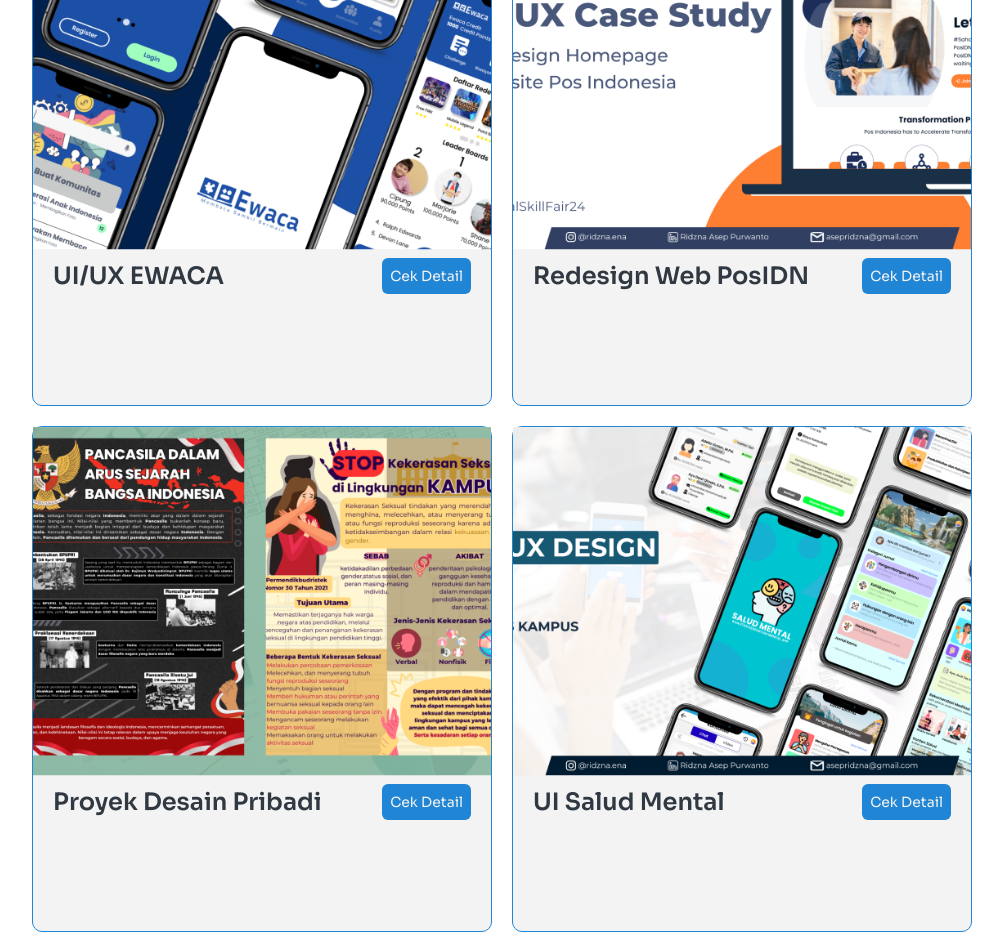
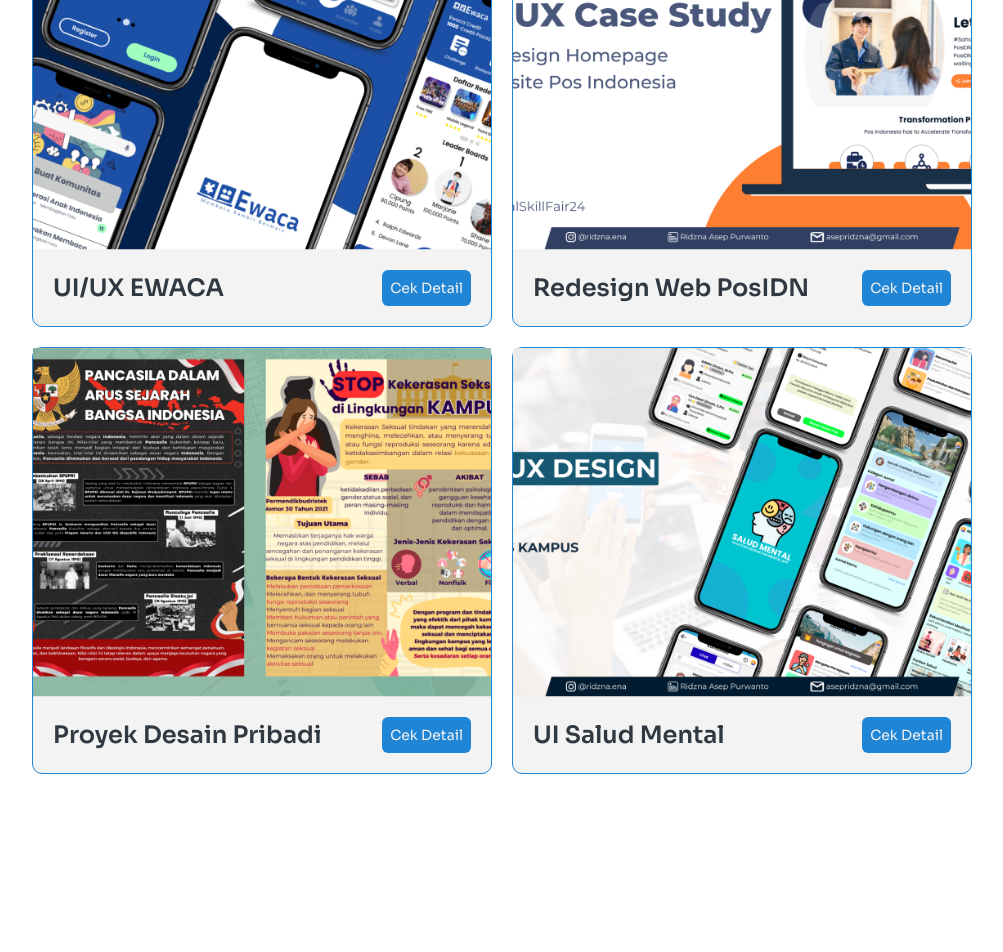
Before and after one commit to RidznaAP/webridznaap, a Next.js app: page / in a window 1280 px wide. Shown: the part 980-1932 px from the top of the page, without its empty margins (138-1141 px from the left). After the commit the page ends 1774 px from the top, so only its background shows below. Built offline with nearby package versions, Linux system fonts and the light colour scheme.

Commit message:
refactor:portofolio

```diff
--- a/app/component/Portofolio.tsx
+++ b/app/component/Portofolio.tsx
@@ -4,6 +4,7 @@ import Redesign from "@/public/image/Redesign.png";
 import Private from "@/public/image/Private.png";
 import Salud from "@/public/image/Salud.png";
 import Image from "next/image";
+import Link from "next/link";
 
 export default function Portofolio() {
   return (
@@ -12,65 +13,49 @@ export default function Portofolio() {
         Portofolio
       </h1>
       <div className="grid grid-cols-1 md:grid-cols-2 gap-5 mt-3 p-5 rounded-lg">
-        <div className="border border-primary bg-white1 rounded-[10px] w-full md:max-w-[530px] h-[506px]">
-          <Image
-            src={Ewaca}
-            alt="Ewaca"
-            width={560}
-            height={426}
-            className="w-560 h-426"
-          />
-          <div className="py-2 px-5 flex justify-between items-center">
-            <h1 className="font-semibold text-black1 text-2xl">UI/UX EWACA</h1>
-            <a
+        <div className="border border-primary bg-white1 rounded-[10px] w-full md:max-w-[530px] ">
+          <Image src={Ewaca} alt="Ewaca" width={560} height={426} />
+          <div className="p-5 flex justify-between items-center">
+            <h1 className="font-semibold text-black1 text-lg md:text-2xl">
+              UI/UX EWACA
+            </h1>
+            <Link
               href="https://medium.com/@asepridzna/membaca-sambil-bermain-melalui-ewaca-ux-case-study-3245522f6f76"
               className="p-2 bg-primary text-sm rounded-md hover:scale-105 text-white1"
             >
               Cek Detail
-            </a>
+            </Link>
           </div>
         </div>
-        <div className="border border-primary bg-white1 rounded-[10px] w-full md:max-w-[560px] h-[506px]">
-          <Image
-            src={Redesign}
-            alt="Redesign"
-            width={560}
-            height={426}
-            className="w-full h-auto"
-          />
-          <div className="py-2 px-5 flex justify-between items-center">
-            <h1 className="font-semibold text-black1 text-2xl">
+        <div className="border border-primary bg-white1 rounded-[10px] w-full md:max-w-[560px]">
+          <Image src={Redesign} alt="Redesign" width={560} height={426} />
+          <div className="p-5 flex justify-between items-center">
+            <h1 className="font-semibold text-black1 text-lg md:text-2xl">
               Redesign Web PosIDN
             </h1>
-            <a
-              href="https://medium.com/@asepridzna/membaca-sambil-bermain-melalui-ewaca-ux-case-study-3245522f6f76"
+            <Link
+              href="https://www.linkedin.com/feed/update/urn:li:activity:7169701607725617152/"
               className="p-2 bg-primary text-sm rounded-md hover:scale-105 text-white1"
             >
               Cek Detail
-            </a>
+            </Link>
           </div>
         </div>
-        <div className="border border-primary bg-white1 rounded-[10px] w-full md:max-w-[560px] h-[506px]">
-          <Image
-            src={Private}
-            alt="Private"
-            width={560}
-            height={426}
-            className="w-560 h-426"
-          />
-          <div className="py-2 px-5 flex justify-between items-center">
-            <h1 className="font-semibold text-black1 text-2xl">
+        <div className="border border-primary bg-white1 rounded-[10px] w-full md:max-w-[560px]">
+          <Image src={Private} alt="Private" width={560} height={426} />
+          <div className="p-5 flex justify-between items-center">
+            <h1 className="font-semibold text-black1 text-lg md:text-2xl">
               Proyek Desain Pribadi
             </h1>
-            <a
-              href="https://medium.com/@asepridzna/membaca-sambil-bermain-melalui-ewaca-ux-case-study-3245522f6f76"
+            <Link
+              href="https://drive.google.com/drive/folders/1XADonrirUvINu-rC_0qvXOUny01uDMZu?usp=sharing"
               className="p-2 bg-primary text-sm rounded-md hover:scale-105 text-white1"
             >
               Cek Detail
-            </a>
+            </Link>
           </div>
         </div>
-        <div className="border border-primary bg-white1 rounded-[10px] w-full md:max-w-[560px] h-[506px]">
+        <div className="border border-primary bg-white1 rounded-[10px] w-full md:max-w-[560px]">
           <Image
             src={Salud}
             alt="Salud"
@@ -78,16 +63,16 @@ export default function Portofolio() {
             height={426}
             className="w-full h-auto"
           />
-          <div className="py-2 px-5 flex justify-between items-center">
-            <h1 className="font-semibold text-black1 text-2xl">
+          <div className="p-5 flex justify-between items-center">
+            <h1 className="font-semibold text-black1 text-lg md:text-2xl">
               UI Salud Mental
             </h1>
-            <a
-              href="https://medium.com/@asepridzna/membaca-sambil-bermain-melalui-ewaca-ux-case-study-3245522f6f76"
+            <Link
+              href="https://www.figma.com/proto/dGUQdK4yTjYnwerklhL1NQ/Salud-Mental?page-id=0%3A1&node-id=1-2&viewport=291%2C360%2C0.13&t=IpCNqMqODVlyVquk-1&scaling=scale-down"
               className="p-2 bg-primary text-sm rounded-md hover:scale-105 text-white1"
             >
               Cek Detail
-            </a>
+            </Link>
           </div>
         </div>
       </div>
```
